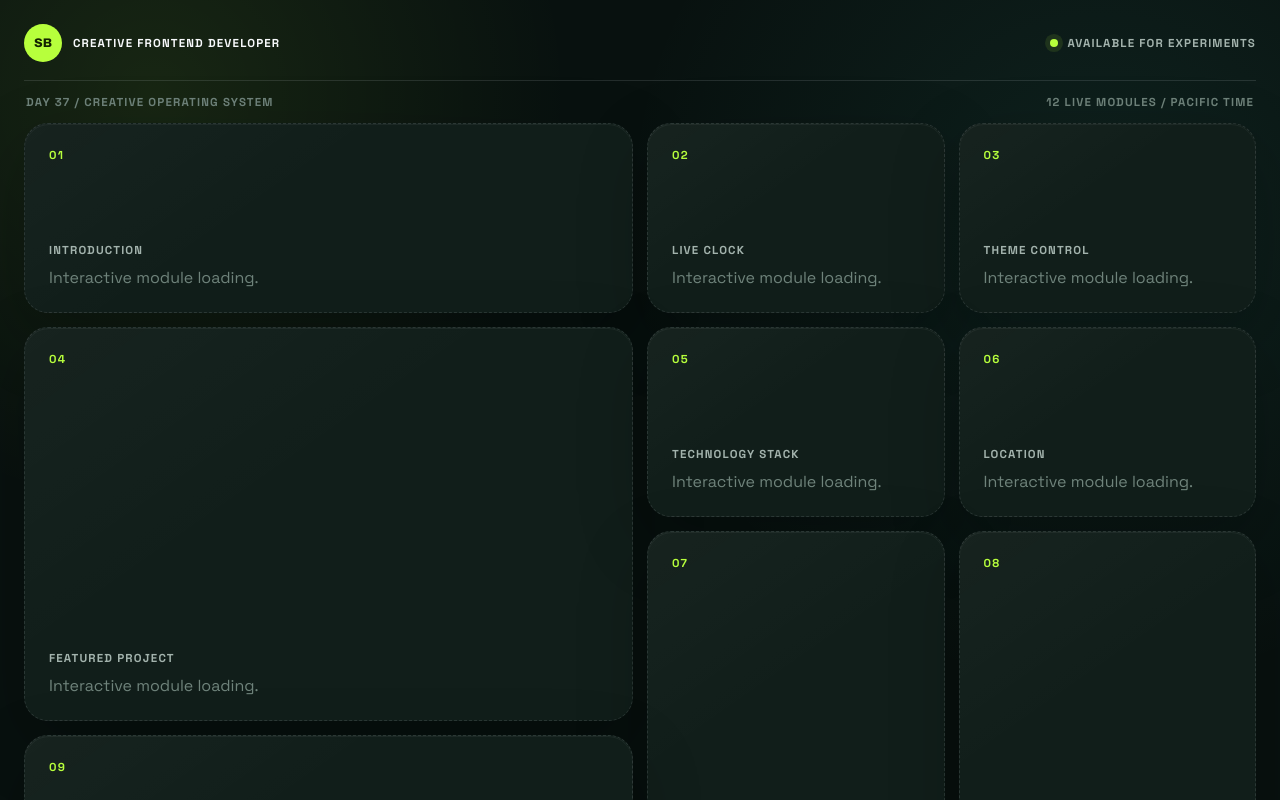
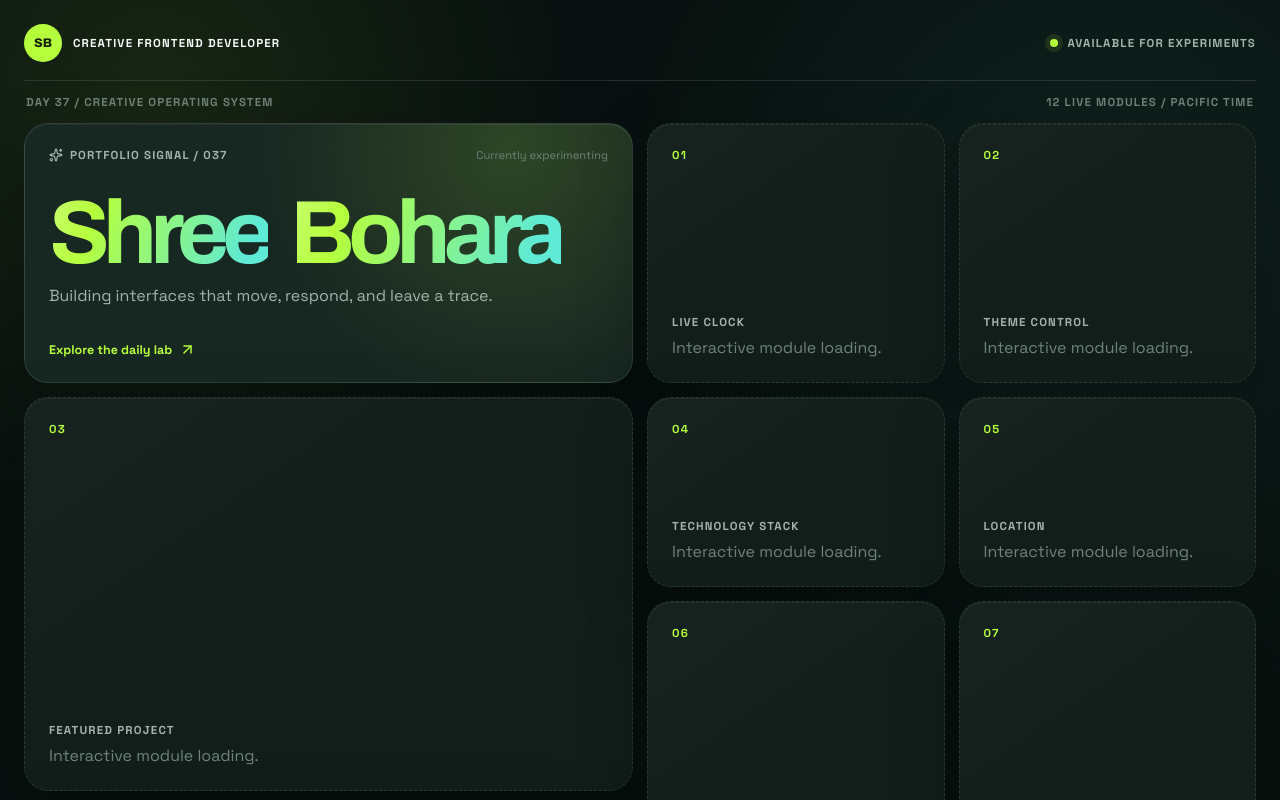
Before and after one commit to ShreeBohara/50-Days-of-Creative-Frontend, a React (Vite) app in the folder day-37-bento-grid/: page / in a window 1280 px wide. Shown: the top 800 px of the page. Built offline with nearby package versions, Linux system fonts and the light colour scheme.

Commit message:
day-37: name-card — animated gradient identity and tagline reveal

```diff
--- a/day-37-bento-grid/src/App.css
+++ b/day-37-bento-grid/src/App.css
@@ -150,6 +150,88 @@
   color: var(--muted);
 }
 
+.name-card {
+  display: flex;
+  flex-direction: column;
+  justify-content: space-between;
+  min-height: 260px;
+  background:
+    radial-gradient(circle at 80% 10%, rgba(183, 255, 60, 0.14), transparent 16rem),
+    var(--card-strong);
+}
+
+.name-topline,
+.name-link,
+.eyebrow {
+  display: flex;
+  align-items: center;
+}
+
+.name-topline {
+  justify-content: space-between;
+  gap: 20px;
+}
+
+.eyebrow {
+  gap: 7px;
+}
+
+.name-availability {
+  color: var(--faint);
+  font-size: 0.7rem;
+}
+
+.name-copy h1 {
+  display: flex;
+  flex-wrap: wrap;
+  gap: 0 0.25em;
+  max-width: 720px;
+  margin: 26px 0 12px;
+  font-family: 'Archivo', sans-serif;
+  font-size: clamp(3.1rem, 7vw, 6.8rem);
+  line-height: 0.84;
+  letter-spacing: -0.075em;
+}
+
+.name-copy h1 span {
+  color: transparent;
+  background: linear-gradient(110deg, var(--ink) 10%, var(--signal) 50%, var(--cyan) 90%);
+  background-size: 180% 100%;
+  background-clip: text;
+  -webkit-background-clip: text;
+  animation: name-gradient 7s ease-in-out infinite alternate;
+}
+
+.name-copy p {
+  max-width: 520px;
+  margin: 0;
+  color: var(--muted);
+  font-size: 1rem;
+  line-height: 1.6;
+}
+
+.name-link {
+  align-self: flex-start;
+  gap: 7px;
+  margin-top: 24px;
+  color: var(--signal);
+  font-size: 0.78rem;
+  font-weight: 700;
+  text-decoration: none;
+}
+
+.name-link svg {
+  transition: transform 200ms ease;
+}
+
+.name-link:hover svg {
+  transform: translate(3px, -3px);
+}
+
+@keyframes name-gradient {
+  to { background-position: 100% 50%; }
+}
+
 @media (max-width: 1020px) {
   .bento-grid {
     grid-template-columns: repeat(2, minmax(0, 1fr));
--- a/day-37-bento-grid/src/App.jsx
+++ b/day-37-bento-grid/src/App.jsx
@@ -1,4 +1,5 @@
 import BentoCard from './components/BentoCard'
+import NameCard from './components/NameCard'
 import { cardLabels, identity } from './data/portfolioData'
 import './App.css'
 
@@ -34,7 +35,8 @@ function App() {
           <p>12 live modules / Pacific time</p>
         </div>
         <section className="bento-grid" aria-label="Interactive portfolio modules">
-          {Object.keys(cardLabels).map((area, index) => (
+          <NameCard />
+          {Object.keys(cardLabels).filter((area) => area !== 'name').map((area, index) => (
             <PlaceholderCard area={area} index={index + 1} key={area} />
           ))}
         </section>
--- /dev/null
+++ b/day-37-bento-grid/src/components/NameCard.jsx
@@ -0,0 +1,57 @@
+import { ArrowUpRight, Sparkles } from 'lucide-react'
+import { motion } from 'framer-motion'
+import BentoCard from './BentoCard'
+import { identity, links } from '../data/portfolioData'
+
+const wordVariants = {
+  hidden: { opacity: 0, y: 20 },
+  visible: (index) => ({
+    opacity: 1,
+    y: 0,
+    transition: { delay: 0.16 + index * 0.08, duration: 0.48, ease: [0.16, 1, 0.3, 1] },
+  }),
+}
+
+function NameCard() {
+  return (
+    <BentoCard area="name" className="name-card" label="Introduction">
+      <div className="name-topline">
+        <span className="eyebrow">
+          <Sparkles size={14} aria-hidden="true" />
+          Portfolio signal / 037
+        </span>
+        <span className="name-availability">Currently experimenting</span>
+      </div>
+
+      <div className="name-copy">
+        <h1 aria-label={identity.name}>
+          {identity.name.split(' ').map((word, index) => (
+            <motion.span
+              initial="hidden"
+              animate="visible"
+              custom={index}
+              variants={wordVariants}
+              key={word}
+            >
+              {word}
+            </motion.span>
+          ))}
+        </h1>
+        <motion.p
+          initial={{ opacity: 0, y: 12 }}
+          animate={{ opacity: 1, y: 0 }}
+          transition={{ delay: 0.42, duration: 0.5 }}
+        >
+          {identity.tagline}
+        </motion.p>
+      </div>
+
+      <a className="name-link" href={links.repository} target="_blank" rel="noreferrer">
+        Explore the daily lab
+        <ArrowUpRight size={17} aria-hidden="true" />
+      </a>
+    </BentoCard>
+  )
+}
+
+export default NameCard
```
